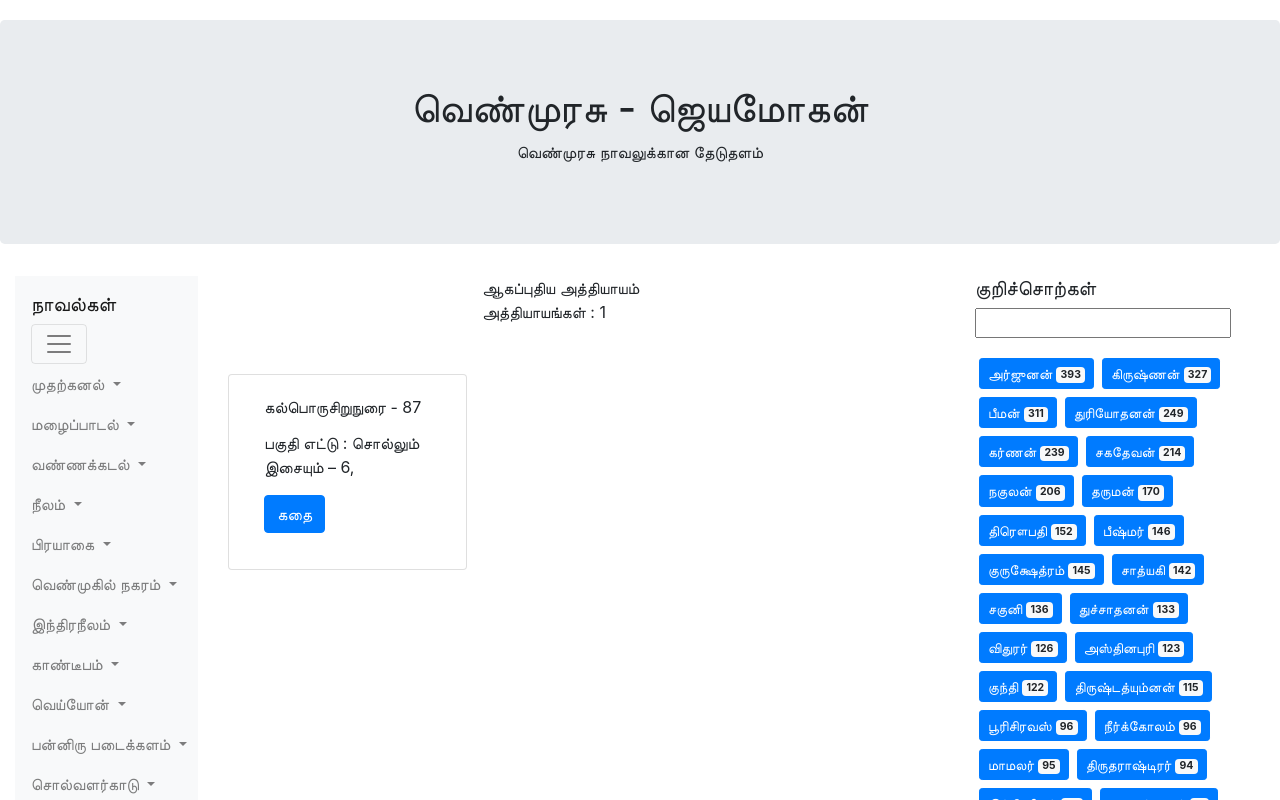
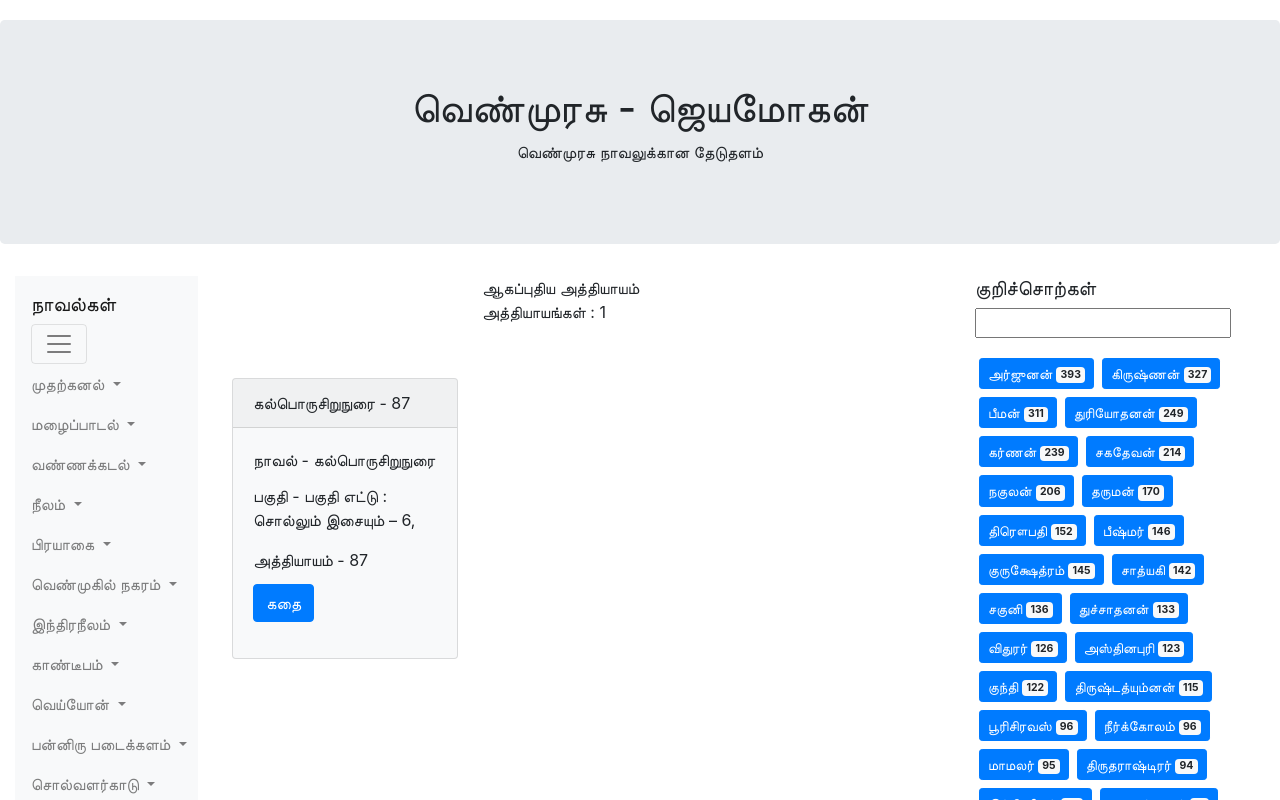
Before and after one commit to neotamizhan/vmweb, an Angular app: page /latest in a window 1280 px wide. Shown: the top 800 px of the page. Built offline with nearby package versions, Linux system fonts and the light colour scheme.

Commit message:
added masonry style

```diff
--- a/src/app/episodes/episodes.component.html
+++ b/src/app/episodes/episodes.component.html
@@ -7,14 +7,16 @@
 </div>
 
 </div>
-<div class="episodes d-sm-flex flex-wrap" ng-show="episodes">
- <div class="col-sm-6 col-md-4 card" *ngFor="let episode of episodes">
+<div class="episodes card-columns" style="display: inline-block" ng-show="episodes">
+ <div class="card m-1 bg-light" *ngFor="let episode of episodes">
+  <div class="card-header">{{episode.novelname}} - {{episode.chapter}}</div>
     <div *ngIf="episode.image">
       <img class="card-img-top" src="{{episode.image}}" alt="...">
     </div>
     <div class="card-body">
-      <p class="card-title">{{episode.novelname}} - {{episode.chapter}}</p>
-      <p class="card-text">{{episode.sectionname}}</p>
+      <p class="card-title">நாவல் - {{episode.novelname}}</p>
+      <p class="card-text" *ngIf="episode.sectionname.length > 1"> பகுதி - {{episode.sectionname}}</p>
+      <p class="card-title">அத்தியாயம் - {{episode.chapter}}</p>
       <p><a href="{{episode.url}}" target="_blank" class="btn btn-primary" role="button">கதை</a>
         <a href="{{episode.image}}" target="_blank" class="btn btn-default" role="button" *ngIf="episode.image">படம்</a></p>
     </div>
```
